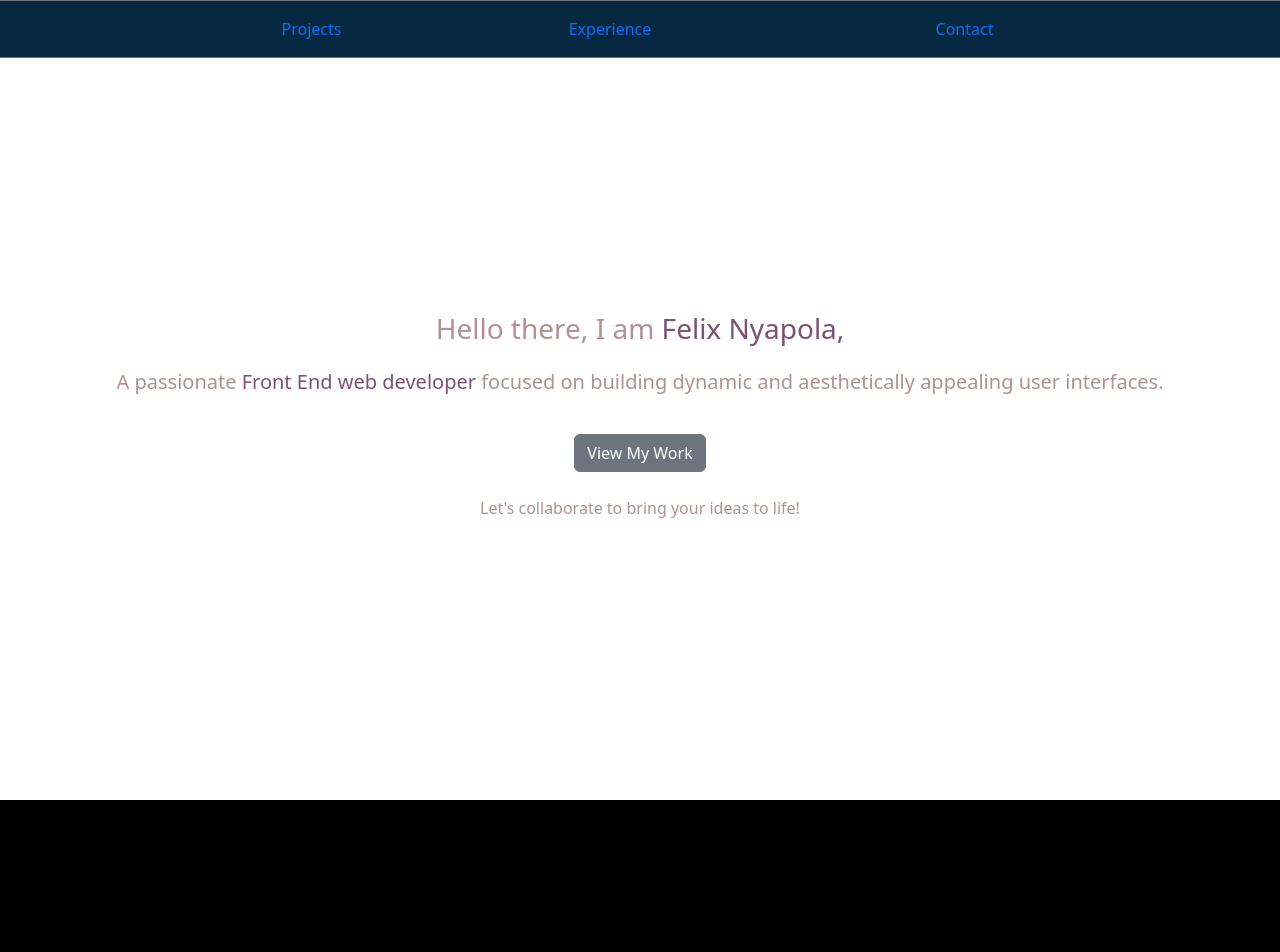
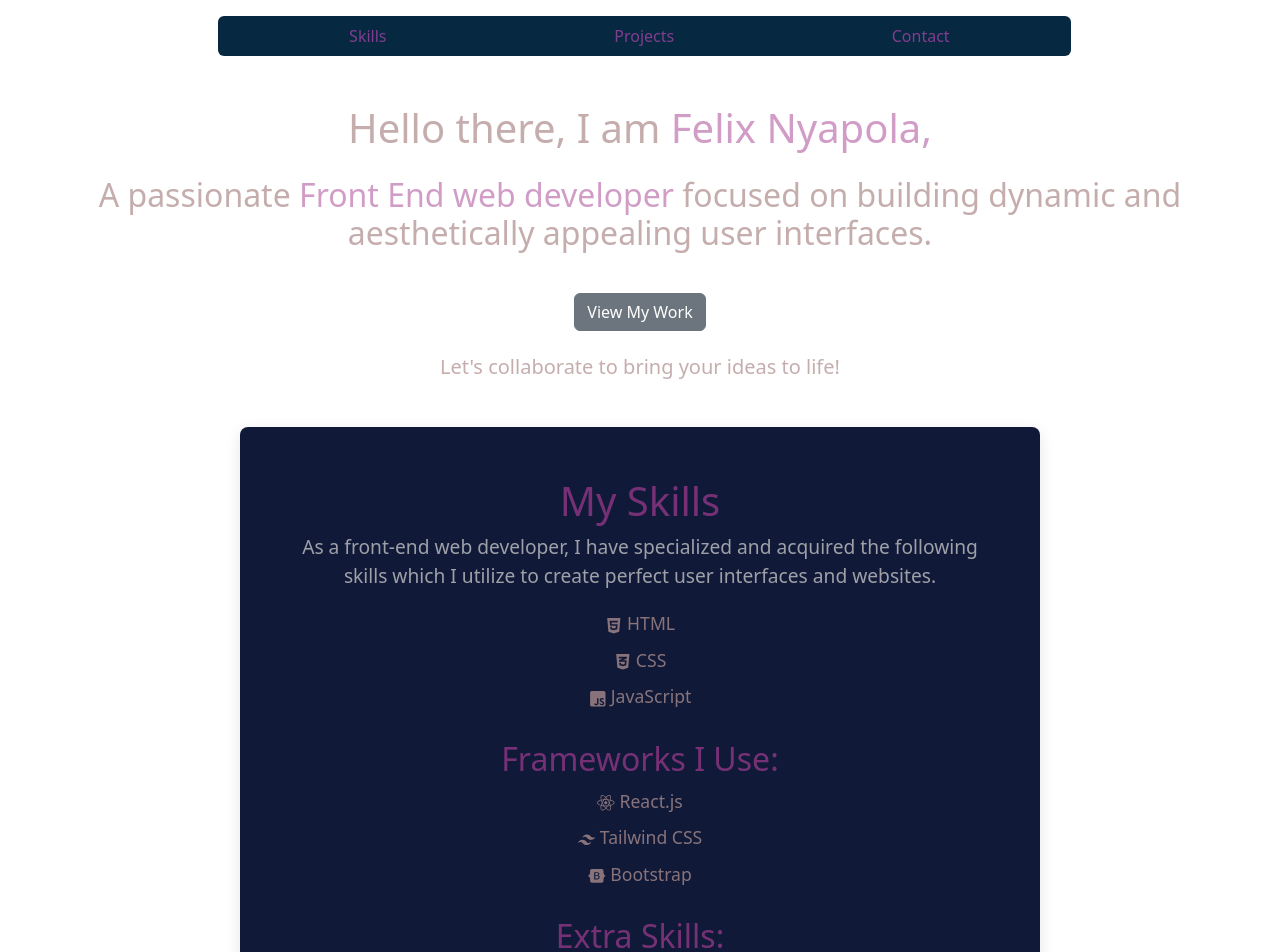
Before and after one commit to nyapo1/ReactPortolio, a React (Vite) app: page / in a window 1280 px wide. Shown: the top 952 px of the page. Before the commit the page ends 800 px from the top, so only its background shows below. Built offline with nearby package versions, Linux system fonts and the light colour scheme.

Commit message:
Add skills Section

```diff
--- a/package.json
+++ b/package.json
@@ -15,6 +15,7 @@
     "react": "^18.3.1",
     "react-bootstrap": "^2.10.6",
     "react-dom": "^18.3.1",
+    "react-icons": "^5.4.0",
     "react-router-dom": "^7.0.2"
   },
   "devDependencies": {
--- a/src/App.jsx
+++ b/src/App.jsx
@@ -4,6 +4,7 @@ import 'bootstrap/dist/css/bootstrap.min.css';
 import Navbars from './components/Navbar';
 import './index.css'
 import Hero from './components/Hero';
+import Skills from './components/Skills';
 
 function App() {
   const [count, setCount] = useState(0);
@@ -12,6 +13,7 @@ function App() {
     <>
     <Navbars/>
     <Hero/>
+    <Skills/>
     </>
   );
 }
--- a/src/components/Hero.jsx
+++ b/src/components/Hero.jsx
@@ -1,5 +1,6 @@
 import React from 'react';
 import { motion } from 'framer-motion';
+import '../index.css';
 
 const Hero = () => {
   // Animation variants
@@ -15,31 +16,28 @@ const Hero = () => {
 
   return (
     <motion.div
-      className='pt-4 text-center mt-4'
+      className='pt-4 text-center mt-5'
       initial='hidden'
       animate='visible'
       variants={containerVariants}
       transition={{ duration: 3 }}
     >
-      <motion.h3 className='hero-text' variants={itemVariants} transition={{ duration: 0.5 }}>
+      <motion.h1 className='hero-text' variants={itemVariants} transition={{ duration: 0.5 }}>
         Hello there, I am <span className='span-text'>Felix Nyapola,</span>
-      </motion.h3>
-      {/* <motion.h2 className='hero-text' variants={itemVariants} transition={{ duration: 0.8, delay:0.7}}>
-        A <span className='span-text'>Frontend</span> Web Developer
-      </motion.h2> */}
-      <motion.h5 className='hero-text py-3' variants={itemVariants} transition={{ duration: 1 , delay:1.4}}>
+      </motion.h1>
+      <motion.h2 className='hero-text py-3' variants={itemVariants} transition={{ duration: 1 , delay:1.4}}>
         A passionate  <span className='span-text'>Front End web developer</span> focused on building dynamic and aesthetically appealing user interfaces.
-      </motion.h5>
+      </motion.h2>
       <motion.button
-        className='btn btn-secondary mt-3'
+        className='btn btn-secondary mt-3 view-btn'
         variants={itemVariants}
         transition={{ duration: 0.5 ,delay:2.1}}
       >
         View My Work
       </motion.button>
-      <motion.p className='hero-text mt-4' variants={itemVariants} transition={{ duration: 1 , delay:2.8}} >
+      <motion.h5 className='hero-text mt-4' variants={itemVariants} transition={{ duration: 1 , delay:2.8}} >
         Let's collaborate to bring your ideas to life!
-      </motion.p>
+      </motion.h5>
     </motion.div>
   );
 }
--- a/src/components/Navbar.jsx
+++ b/src/components/Navbar.jsx
@@ -1,33 +1,38 @@
 import React from 'react';
 import { NavLink } from 'react-router-dom';
-import Container from 'react-bootstrap/Container';
-import Nav from 'react-bootstrap/Nav';
-import Navbar from 'react-bootstrap/Navbar';
 import '../index.css';
 
 const Navbars = () => {
+    const linkClass = ({ isActive }) =>
+        isActive
+          ? "link-text"
+          : "hero-text";
 
     return (
-    <div className="parallax-content baner-content" id="home">
-        <div className="container-sm">
-            <header className="d-flex justify-content-center py-2 fixed-top  border border-secondary main-navbar row">
-                <ul className="nav nav-pills bg-transparent   justify-content-center row">
+        <div className="container-lg">
+            <div className='row justify-content-center'>
+                <header className="py-2 fixed-top rounded main-navbar  col-md-8 text-center mt-3">
+                    <ul className="nav nav-pills bg-transparent justify-content-around">
                         <li className="nav-item li-item col-3">
-                        <a href="#services" className="nav-link ">Projects</a>
+                            <NavLink to="#skills" className={linkClass}>
+                                Skills
+                            </NavLink>
                         </li>
                         <li className="nav-item li-item col-3">
-                        <a href="#our-story" className="nav-link me-5 text-center">Experience</a>
+                            <NavLink to="#project" className={linkClass}>
+                                Projects
+                            </NavLink>
                         </li>
                         <li className="nav-item li-item col-3">
-                        <a href="#contact" className="nav-link text-center ms-3">Contact</a>
+                            <NavLink to="#contact" className={linkClass}>
+                                Contact
+                            </NavLink>
                         </li>
                     </ul>
                 </header>
             </div>
         </div>
     );
-
-
 }
 
 export default Navbars;
--- /dev/null
+++ b/src/components/Skills.jsx
@@ -0,0 +1,79 @@
+import React from 'react';
+import { motion } from 'framer-motion';
+import '../styles/Skills.css'; // Import your CSS file for additional styling
+import { FaHtml5, FaCss3Alt, FaJsSquare ,FaReact, FaBootstrap, FaGitAlt, FaGithub} from 'react-icons/fa';
+import { SiTailwindcss } from 'react-icons/si';
+
+const Skills = () => {
+  return (
+    <div className="skills-container my-5" id='#skills'>
+      <motion.h1
+        initial={{ opacity: 0, y: -50 }}
+        animate={{ opacity: 1, y: 0 }}
+        transition={{ duration: 0.5 }}
+        className="skills-title"
+      >
+        My Skills
+      </motion.h1>
+      <motion.p
+        initial={{ opacity: 0, y: -20 }}
+        animate={{ opacity: 1, y: 0 }}
+        transition={{ duration: 0.5, delay: 0.1 }}
+        className="skills-description"
+      >
+        As a front-end web developer, I have specialized and acquired the following skills which I utilize to create perfect user interfaces and websites.
+      </motion.p>
+
+      <motion.ul
+        initial={{ opacity: 0, y: -20 }}
+        animate={{ opacity: 1, y: 0 }}
+        transition={{ duration: 0.5, delay: 0.2 }}
+        className="skills-list"
+      >
+        <li><FaHtml5/> HTML</li>
+        <li><FaCss3Alt/> CSS</li>
+        <li><FaJsSquare/> JavaScript</li>
+      </motion.ul>
+
+      <motion.h2
+        initial={{ opacity: 0, y: -30 }}
+        animate={{ opacity: 1, y: 0 }}
+        transition={{ duration: 0.5, delay: 0.3 }}
+        className="skills-frameworks"
+      >
+        Frameworks I Use:
+      </motion.h2>
+      <motion.ul
+        initial={{ opacity: 0, y: -20 }}
+        animate={{ opacity: 1, y: 0 }}
+        transition={{ duration: 0.5, delay: 0.4 }}
+        className="skills-list"
+      >
+        <li><FaReact/> React.js</li>
+        <li><SiTailwindcss/> Tailwind CSS</li>
+        <li><FaBootstrap/>  Bootstrap</li>
+      </motion.ul>
+
+      <motion.h2
+        initial={{ opacity: 0, y: -30 }}
+        animate={{ opacity: 1, y: 0 }}
+        transition={{ duration: 0.5, delay: 0.5 }}
+        className="skills-extra"
+      >
+        Extra Skills:
+      </motion.h2>
+      <motion.ul
+        initial={{ opacity: 0, y: -20 }}
+        animate={{ opacity: 1, y: 0 }}
+        transition={{ duration: 0.5, delay: 0.6 }}
+        className="skills-list"
+      >
+        <li> <FaGitAlt/> Git </li>
+        <li> <FaGithub/>  GitHub</li>
+        <li> Building responsive websites</li>
+      </motion.ul>
+    </div>
+  );
+}
+
+export default Skills;
--- a/src/index.css
+++ b/src/index.css
@@ -77,14 +77,36 @@ button:focus-visible {
 }
 
 
+@media (min-width: 768px) {  /* Medium screens and larger */
+  .main-navbar {
+      margin-left: 17%;
+  }
+}
+
 .main-navbar{
   background-color: #072841;
+  margin-right: 10px ;
 }
 
 .hero-text{
-  color:rgb(177, 145, 145);
+  color:rgba(177, 145, 145,0.75);
 }
 
 .span-text{
-  color: rgb(124, 82, 116);
+  color: rgba(163, 59, 144,0.5);
 }
+.link-text{
+  color: rgba(252, 82, 220, 0.5);
+  text-decoration: none;
+  will-change: filter;
+  transition: filter 300ms;
+}
+
+.veiw-btn{
+  will-change: filter;
+  transition: filter 300ms;
+}
+
+.view-btn:hover{
+  filter: drop-shadow(6px 6px 7em #2f38e2aa);
+}
--- /dev/null
+++ b/src/styles/Skills.css
@@ -0,0 +1,52 @@
+.skills-container {
+  padding: 50px;
+  background-color: #101a38;
+  border-radius: 8px;
+  box-shadow: 0 4px 15px rgba(0, 0, 0, 0.1);
+  max-width: 800px;
+  margin: auto;
+}
+
+.heading-color{
+  color: rgb(163, 59, 144);
+}
+
+.skills-title {
+  text-align: center;
+  font-size: 2.5rem;
+  color: rgba(163, 59, 144,0.7);
+}
+
+.skills-description {
+  text-align: center;
+  font-size: 1.2rem;
+  margin-bottom: 20px;
+  color:rgba(207, 205, 205, 0.75);
+}
+
+.skills-list {
+  list-style-type: none;
+  padding: 0;
+  text-align: center;
+}
+
+.skills-list li ,
+.skills-frameworks li,
+.skills-extra li{
+  font-size: 1.1rem;
+  margin: 10px 0;
+  color:rgba(177, 145, 145,0.75);
+}
+
+.skills-frameworks,
+.skills-extra {
+  margin-top: 30px;
+  color: rgba(163, 59, 144,0.7);
+}
+
+.skills-footer {
+  text-align: center;
+  font-size: 1.1rem;
+  margin-top: 30px;
+  font-style: italic;
+}
```
Also changed, not shown: 1 other file (tests, documents, lock files or other folders). Lines whose indentation alone changed are shown as unchanged.
